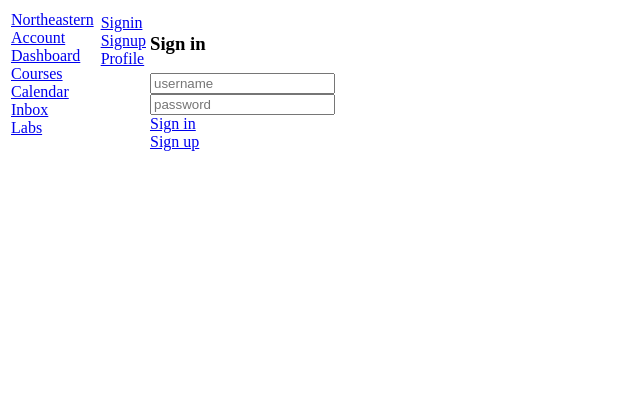
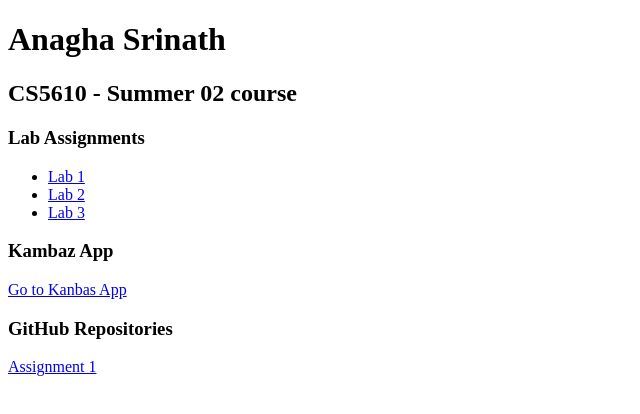
Before and after one commit to anaghasunkadh/anaghasunkadh-kambaz-react-web-app-su2-2025, a React (Vite) app: page /Dashboard in a window 1280 px wide. Before the commit this address led to /Dashboard#/Kambaz/Account/Signin. Shown: the top 414 px of the page, without its empty margins (0-640 px from the left). Built offline with nearby package versions, Linux system fonts and the light colour scheme.

Commit message:
made some changes

```diff
--- a/src/App.tsx
+++ b/src/App.tsx
@@ -1,6 +1,7 @@
 import Labs  from "./Labs/index.tsx"
 import Kambaz from "./Kambaz";
 import { HashRouter, Route, Routes,Navigate  } from "react-router-dom";
+import LandingPage from "./Landing.tsx";
 
 function App() {
  return(
@@ -9,6 +10,8 @@ function App() {
  <div>
 
  <Routes>
+          <Route path="/" element={<LandingPage />} />
+
           <Route path="/" element={<Navigate to="Kambaz" />} />
           <Route path="/Labs/*" element={<Labs />} />
           <Route path="/Kambaz/*" element={<Kambaz />} />
--- a/src/Kambaz/Account/Signup.tsx
+++ b/src/Kambaz/Account/Signup.tsx
@@ -1,14 +1,33 @@
 import React from "react";
 import { Link } from "react-router-dom";
+
 export default function Signup() {
   return (
     <div id="wd-signup-screen">
       <h3>Sign up</h3>
-      <input placeholder="username" className="wd-username" /><br/>
-      <input placeholder="password" type="password" className="wd-password" /><br/>
-      <input placeholder="verify password"
-             type="password" className="wd-password-verify" /><br/>
-      <Link  to="/Kambaz/Account/Profile" > Sign up </Link><br />
-      <Link  to="/Kambaz/Account/Signin" >Sign in</Link>
+
+      <input
+        placeholder="username"
+        className="wd-username"
+        defaultValue="newuser"
+      /><br />
+
+      <input
+        placeholder="password"
+        type="password"
+        className="wd-password"
+        defaultValue="password123"
+      /><br />
+
+      <input
+        placeholder="verify password"
+        type="password"
+        className="wd-password-verify"
+        defaultValue="password123"
+      /><br />
+
+      <Link id="wd-signup-btn" to="/Kambaz/Account/Profile">Sign up</Link><br />
+      <Link id="wd-signin-link" to="/Kambaz/Account/Signin">Sign in</Link>
     </div>
-);}
+  );
+}
--- a/src/Kambaz/Account/profile.tsx
+++ b/src/Kambaz/Account/profile.tsx
@@ -6,10 +6,10 @@ export default function Profile() {
       <input defaultValue="alice" placeholder="username" className="wd-username"/><br/>
       <input defaultValue="123"   placeholder="password" type="password"
              className="wd-password" /><br/>
-      <input defaultValue="Alice" placeholder="First Name" id="wd-firstname" /><br/>
-      <input defaultValue="Wonderland" placeholder="Last Name" id="wd-lastname" /><br/>
+      <input defaultValue="Anagha" placeholder="First Name" id="wd-firstname" /><br/>
+      <input defaultValue="Srinath" placeholder="Last Name" id="wd-lastname" /><br/>
       <input defaultValue="2000-01-01" type="date" id="wd-dob" /><br/>
-      <input defaultValue="alice@wonderland" type="email" id="wd-email" /><br/>
+      <input defaultValue="Srinath.a@northeastern.edu" type="email" id="wd-email" /><br/>
       <select defaultValue="FACULTY" id="wd-role">
         <option value="USER">User</option>       <option value="ADMIN">Admin</option>
         <option value="FACULTY">Faculty</option> <option value="STUDENT">Student</option>
--- a/src/Kambaz/Account/signin.tsx
+++ b/src/Kambaz/Account/signin.tsx
@@ -1,17 +1,31 @@
 import { Link } from "react-router-dom";
+
 export default function Signin() {
   return (
     <div id="wd-signin-screen">
       <h3>Sign in</h3>
-       <input className="wd-username" placeholder="username" /> <br />
-      <input className="wd-password" placeholder="password" type="password" /> <br />
+
+      <input
+        className="wd-username"
+        placeholder="username"
+        defaultValue="anagha"
+      /> <br />
+
+      <input
+        className="wd-password"
+        placeholder="password"
+        type="password"
+        defaultValue="password123"
+      /> <br />
+
       <Link id="wd-signin-btn" to="/Kambaz/Dashboard">
         Sign in
       </Link>
       <br />
+
       <Link id="wd-signup-link" to="/Kambaz/Account/Signup">
         Sign up
       </Link>
-
     </div>
-);}
+  );
+}
--- a/src/Kambaz/Courses/Assignments/Editor.tsx
+++ b/src/Kambaz/Courses/Assignments/Editor.tsx
@@ -16,7 +16,8 @@ The Kanbas application should include a link to navigate back to the landing pag
       <br /><br />
 
       <label htmlFor="wd-points"><b>Points</b></label><br />
-      <input id="wd-points" value={100} /><br /><br />
+      <input id="wd-points" type="number" defaultValue={100} />
+
 
       <label htmlFor="wd-group"><b>Assignment Group</b></label><br />
       <select id="wd-group">
@@ -54,13 +55,16 @@ The Kanbas application should include a link to navigate back to the landing pag
       <input id="wd-assign-to" value="Everyone" /><br /><br />
 
       <label htmlFor="wd-due"><b>Due</b></label><br />
-      <input type="date" id="wd-due" /><br /><br />
+      <input type="date" id="wd-due" defaultValue="2025-07-15" />
+
 
       <label htmlFor="wd-available-from"><b>Available from</b></label><br />
-      <input type="date" id="wd-available-from" /><br /><br />
+     <input type="date" id="wd-available-from" defaultValue="2025-07-10" />
+
 
       <label htmlFor="wd-available-until"><b>Until</b></label><br />
-      <input type="date" id="wd-available-until" /><br /><br />
+      <input type="date" id="wd-available-until" defaultValue="2025-07-20" />
+
 
       <button>Cancel</button>
       <button>Save</button>
--- a/src/Kambaz/Courses/Modules/index.tsx
+++ b/src/Kambaz/Courses/Modules/index.tsx
@@ -1,7 +1,11 @@
 export default function Modules() {
   return (
     <div>
-      {/* Implement Collapse All button, View Progress button, etc. */}
+      <button>Collapse All</button>
+  <button>View Progress</button>
+  <button>Publish All</button>
+  <button>Module Settings</button>
+  <button>+ Module</button>
       <ul id="wd-modules">
         <li className="wd-module">
           <div className="wd-title">Week 1</div>
@@ -17,9 +21,27 @@ export default function Modules() {
         </li>
         <li className="wd-module">
           <div className="wd-title">Week 2</div>
+          <ul className="wd-lessons">
+    <li className="wd-lesson">
+      <span className="wd-title">HTML Basics</span>
+      <ul className="wd-content">
+        <li className="wd-content-item">Elements and Tags</li>
+        <li className="wd-content-item">Creating a Web Page</li>
+      </ul>
+    </li>
+  </ul>
         </li>
         <li className="wd-module">
           <div className="wd-title">Week 3</div>
+          <ul className="wd-lessons">
+    <li className="wd-lesson">
+      <span className="wd-title">CSS Fundamentals</span>
+      <ul className="wd-content">
+        <li className="wd-content-item">Selectors and Properties</li>
+        <li className="wd-content-item">Box Model</li>
+      </ul>
+    </li>
+  </ul>
         </li>
       </ul>
     </div>
--- /dev/null
+++ b/src/Kambaz/Courses/Piazza.tsx
@@ -0,0 +1,3 @@
+export default function Piazza() {
+  return <h2>Piazza</h2>;
+}
--- /dev/null
+++ b/src/Kambaz/Courses/Quizzes.tsx
@@ -0,0 +1,3 @@
+export default function Quizzes() {
+  return <h2>Quizzes</h2>;
+}
--- /dev/null
+++ b/src/Kambaz/Courses/grades.tsx
@@ -0,0 +1,3 @@
+export default function Grades() {
+  return <h2>Grades</h2>;
+}
--- a/src/Kambaz/Courses/index.tsx
+++ b/src/Kambaz/Courses/index.tsx
@@ -4,6 +4,11 @@ import { Navigate, Route, Routes } from "react-router";
 import Modules from "./Modules";
 import Assignments from "./Assignments";
 import AssignmentEditor from "./Assignments/Editor";
+import Piazza from "./Piazza";
+import Zoom from "./zoom";
+import Quizzes from "./Quizzes";
+import Grades from "./grades";
+
 
 
 
@@ -26,6 +31,10 @@ export default function Courses() {
               <Route path="Assignments/:aid" element={<AssignmentEditor />} />
               <Route path="Home" element={<Home />} />
               <Route path="Assignments" element={<Assignments />} />
+              <Route path="Piazza" element={<Piazza />} />
+              <Route path="Zoom" element={<Zoom />} />
+<Route path="Quizzes" element={<Quizzes />} />
+<Route path="Grades" element={<Grades />} />
 
               <Route path="People" element={<h2>People</h2>} />
             </Routes>
--- /dev/null
+++ b/src/Kambaz/Courses/zoom.tsx
@@ -0,0 +1,3 @@
+export default function Zoom() {
+  return <h2>Zoom</h2>;
+}
--- /dev/null
+++ b/src/Landing.tsx
@@ -0,0 +1,28 @@
+import { Link } from "react-router-dom";
+
+export default function Landing() {
+  return (
+    <div>
+      <h1><b>Anagha Srinath</b></h1>
+      <h2><b>CS5610 - Summer 02 course</b></h2>
+
+      <h3><b>Lab Assignments</b></h3>
+      <ul>
+        <li><Link to="/Labs/Lab1">Lab 1</Link></li>
+        <li><Link to="/Labs/lab2">Lab 2</Link></li>
+        <li><Link to="/Labs/lab3">Lab 3</Link></li>
+      </ul>
+
+      <h3><b>Kambaz App</b></h3>
+      <Link to="/Kambaz">Go to Kanbas App</Link>
+
+      <h3><b>GitHub Repositories</b></h3>
+      <a
+        href="https://github.com/anaghasunkadh/anaghasunkadh-kambaz-react-web-app-su2-2025/tree/a1"
+        target="blank"
+        rel="noreferrer"
+      >
+        Assignment 1     </a>
+    </div>
+  );
+}
```
